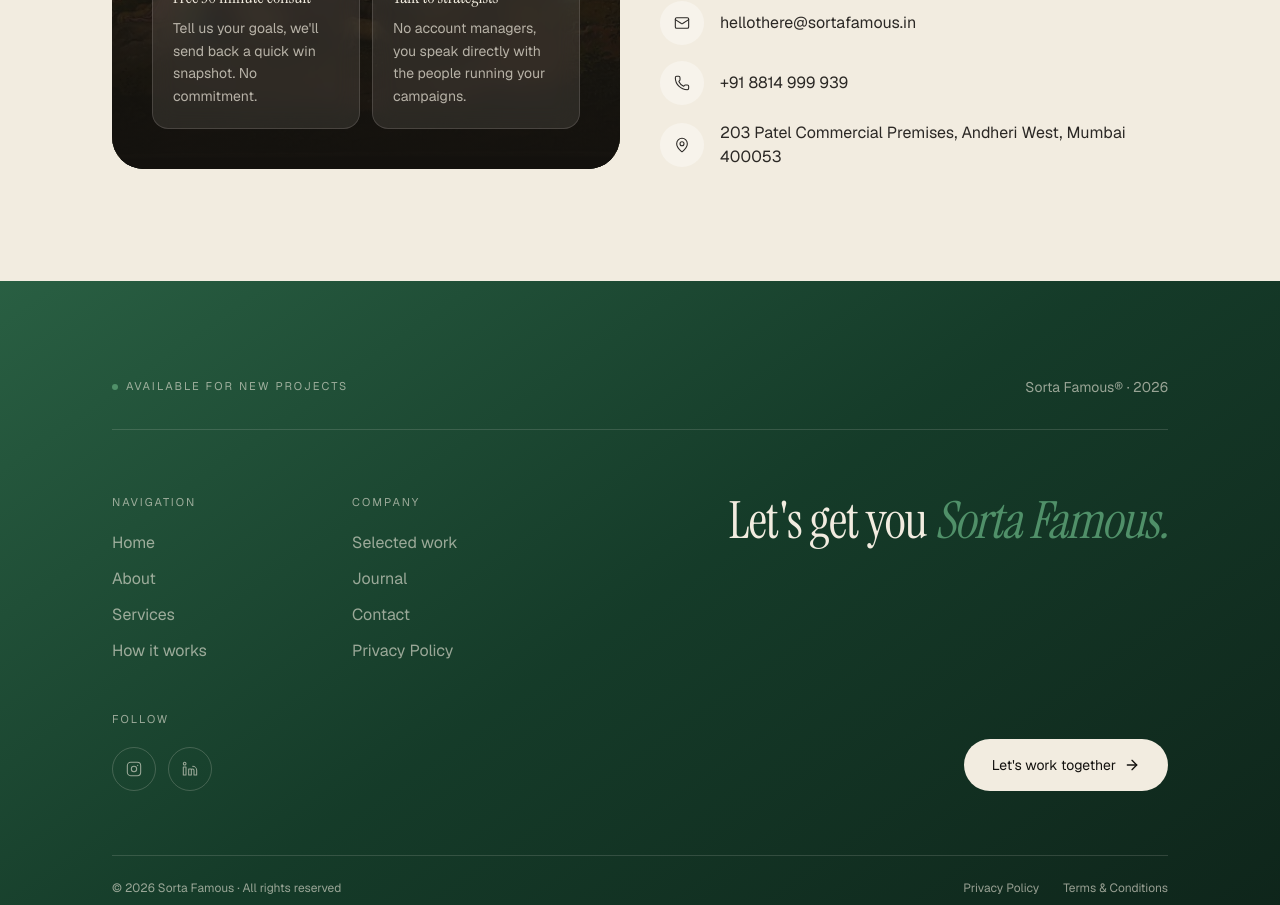
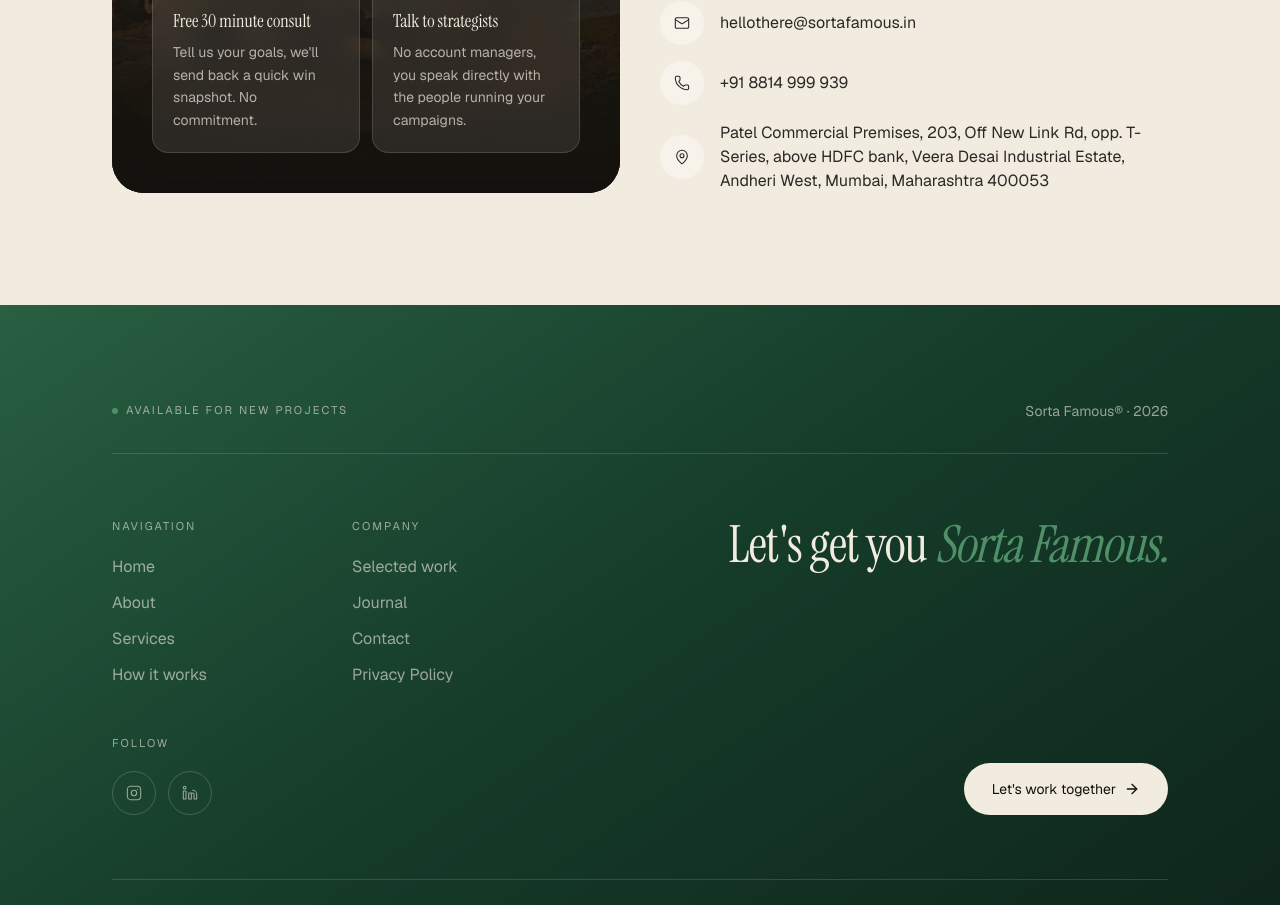
Before and after one commit to Onkar-nst/sortafamous-v1, a Next.js app: page /contact in a window 1280 px wide. Shown: the part 880-1785 px from the top of the page. Built offline with nearby package versions, Linux system fonts and the light colour scheme.

Commit message:
feat: update Contact component with detailed address and map link functionality

```diff
--- a/components/Contact.tsx
+++ b/components/Contact.tsx
@@ -20,7 +20,12 @@
 const info = [
   { Icon: Mail, v: "hellothere@sortafamous.in", href: "mailto:hellothere@sortafamous.in" },
   { Icon: Phone, v: "+91 8814 999 939", href: "tel:+918814999939" },
-  { Icon: MapPin, v: "203 Patel Commercial Premises, Andheri West, Mumbai 400053" },
+  {
+    Icon: MapPin,
+    v: "Patel Commercial Premises, 203, Off New Link Rd, opp. T-Series, above HDFC bank, Veera Desai Industrial Estate, Andheri West, Mumbai, Maharashtra 400053",
+    href: "https://www.google.com/maps/search/?api=1&query=" +
+      encodeURIComponent("Patel Commercial Premises, 203, Off New Link Rd, opp. T-Series, above HDFC bank, Veera Desai Industrial Estate, Andheri West, Mumbai, Maharashtra 400053"),
+  },
 ];
 
 type Values = { name: string; email: string; service: string; details: string };
@@ -197,7 +202,14 @@
                       <Icon className="h-4 w-4 text-ink-soft" strokeWidth={1.6} />
                     </span>
                     {href ? (
-                      <a href={href} className="text-ink-soft hover:text-ink transition">
+                      <a
+                        href={href}
+                        // Open the map in a new tab, keep mailto/tel in place.
+                        {...(href.startsWith("http")
+                          ? { target: "_blank", rel: "noopener noreferrer" }
+                          : {})}
+                        className="text-ink-soft hover:text-ink transition"
+                      >
                         {v}
                       </a>
                     ) : (
```
